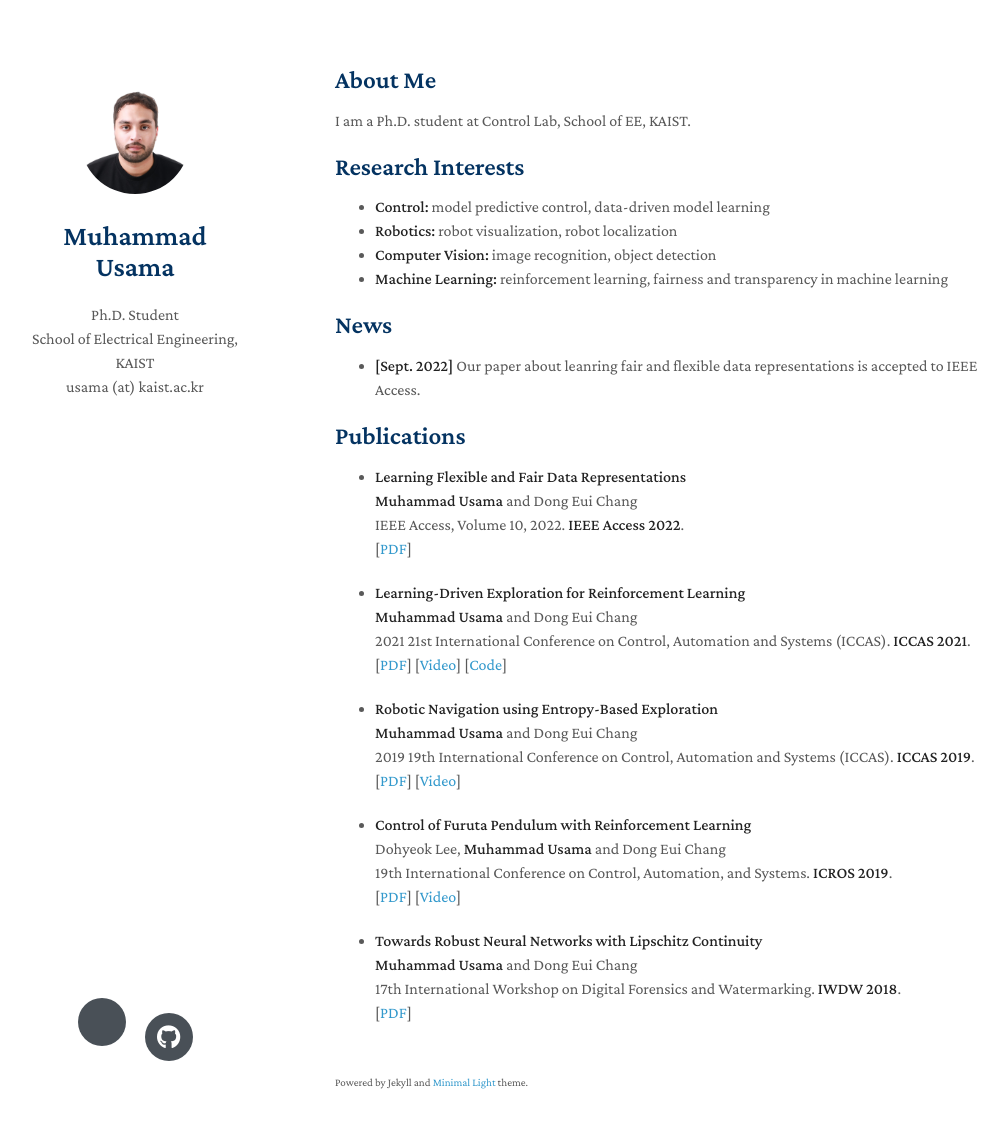
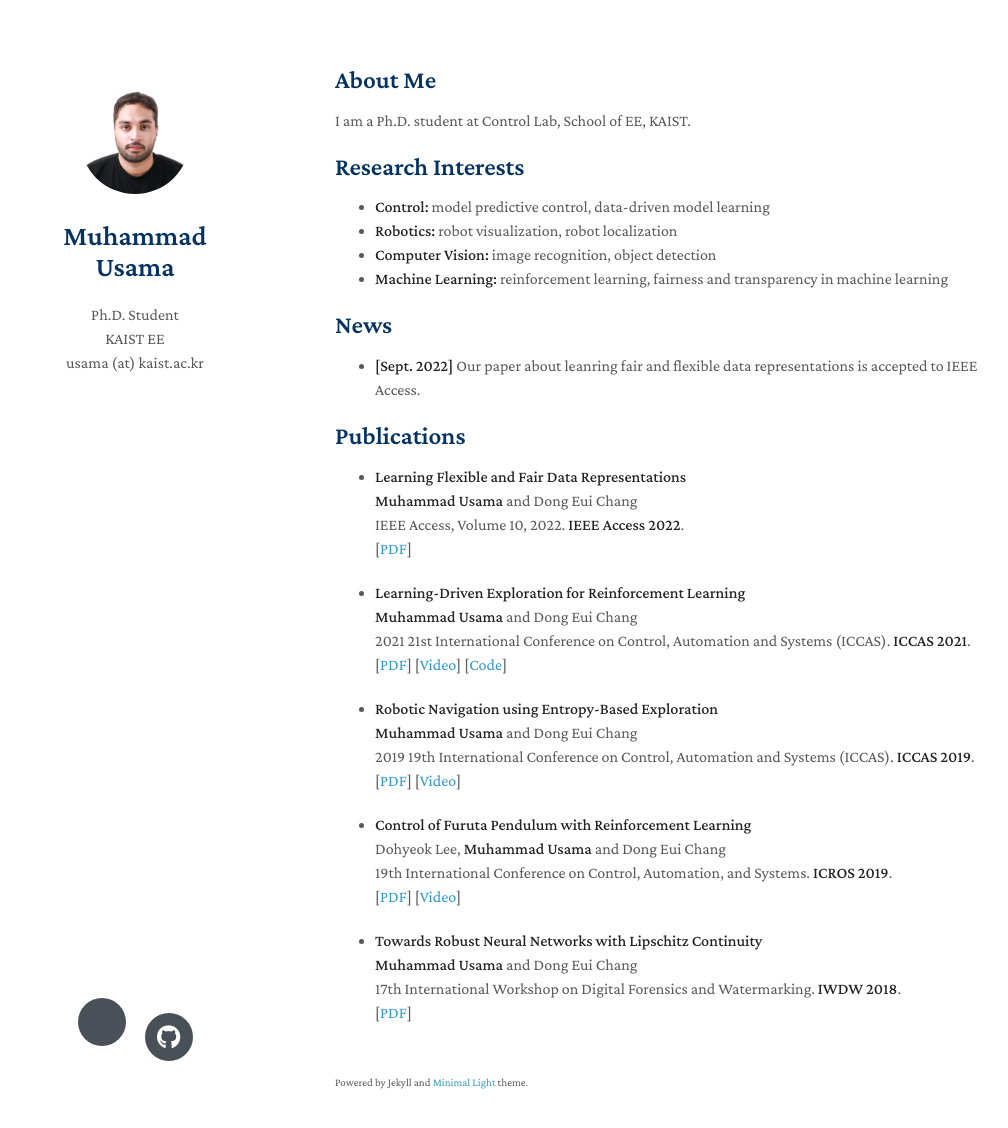
Before and after one commit to Usama1002/Usama1002.github.io, a Jekyll site: the page built from index.md, in a window 1280 px wide and 1163 px high. Shown: the top 1128 px of the window, without its empty margins (135-1143 px from the left). Built offline with Jekyll 4.4.1, drawn with Linux system fonts in a browser that asks for light colours; nearby versions of some CDN libraries; a style sheet for code colours, icons or effects is not loaded; our own code applies the rules of GitHub Pages for plain Markdown files.

Commit message:
kaist ee

```diff
--- a/_config.yml
+++ b/_config.yml
@@ -1,7 +1,7 @@
 # Basic Information
 title: Muhammad Usama
 position: Ph.D. Student
-affiliation: School of Electrical Engineering, KAIST
+affiliation: KAIST EE
 email: usama (at) kaist.ac.kr
 
 # Search Engine Optimization (SEO)
```
